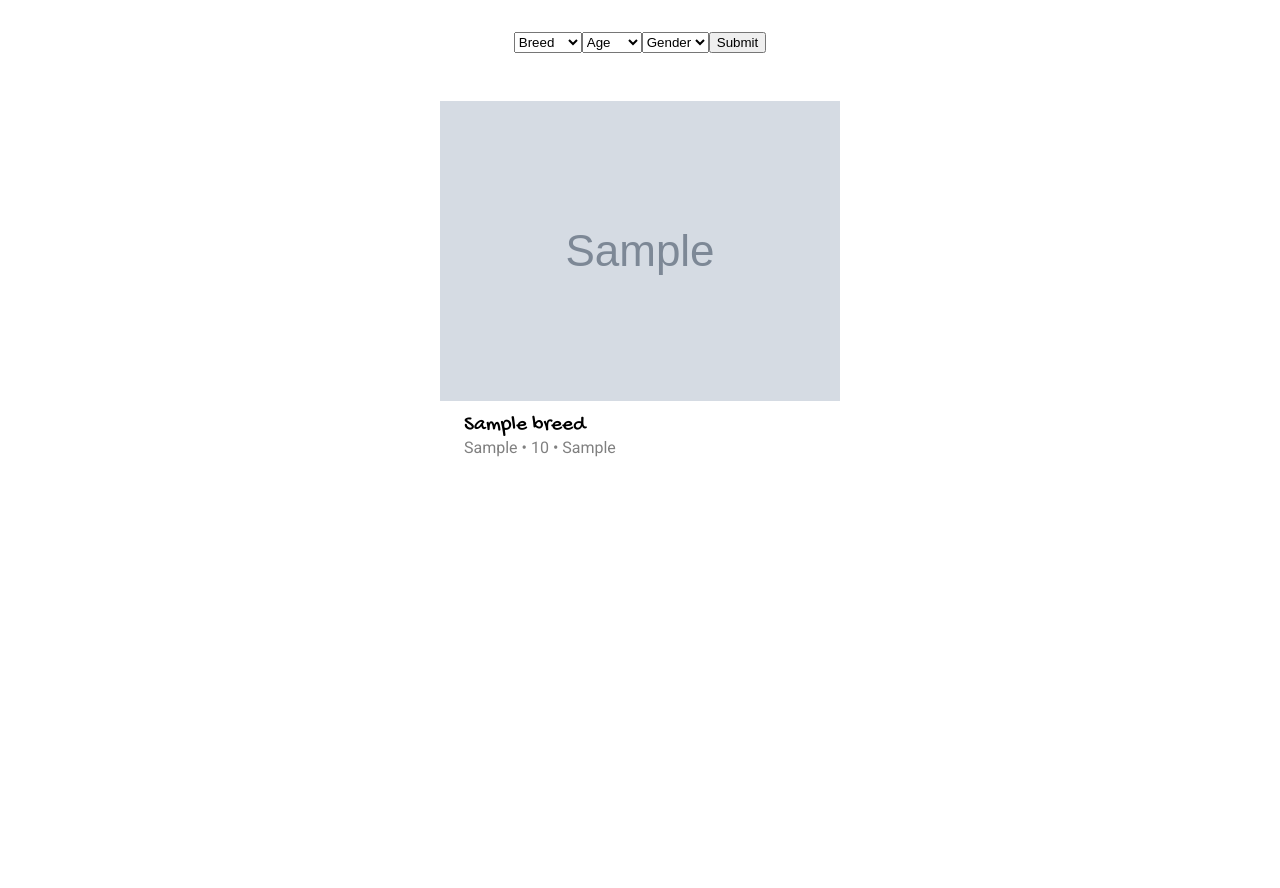
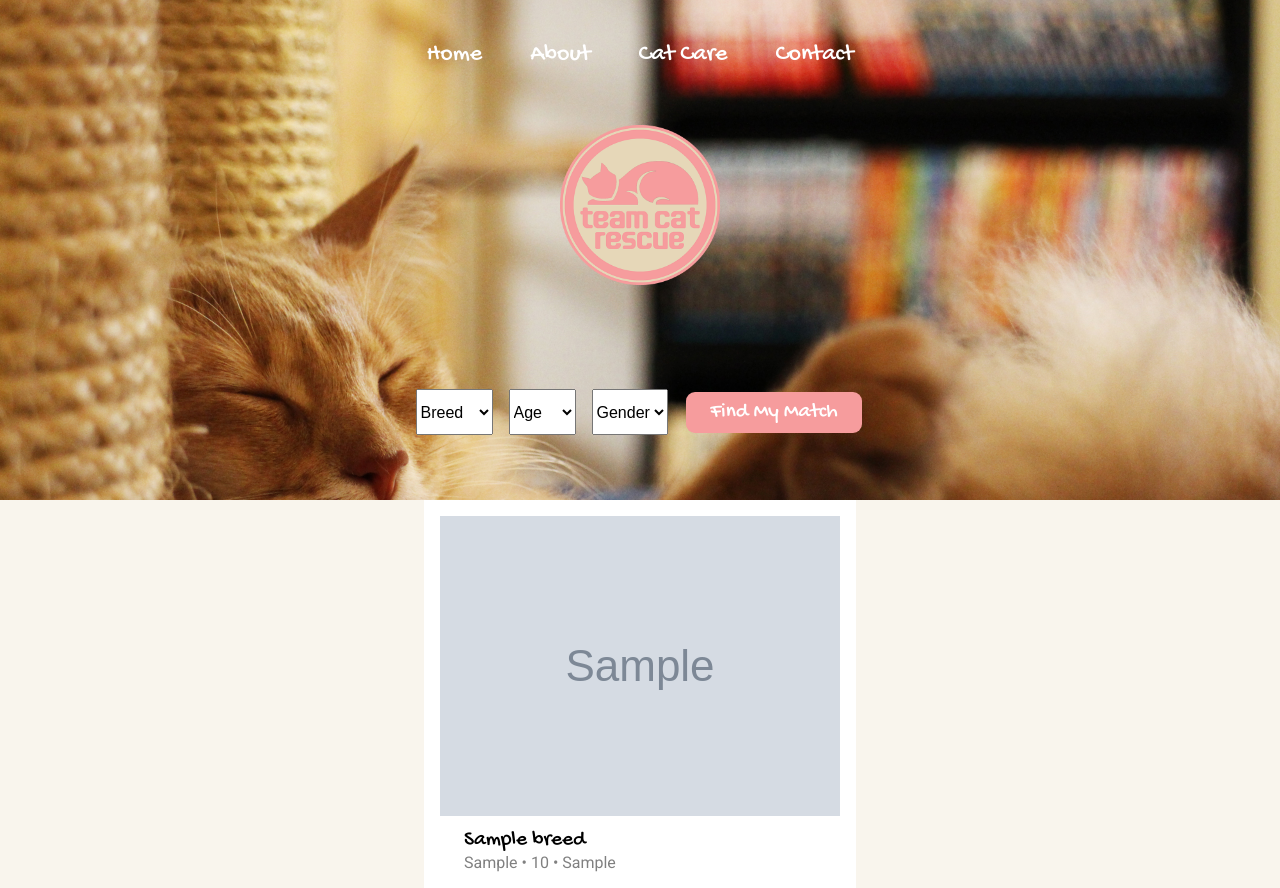
Before and after one commit to elainecookiee/TeamCatRescue, a PHP site: page / in a window 1280 px wide. Before the commit the page ends 457 px from the top, so only its background shows below. Run offline with PHP 8.4, Linux system fonts and the light colour scheme; tables that the repository leaves empty or names only in its code hold one stand-in row (values such as "Sample post"); grey boxes marked "Sample" are stand-in pictures.

Commit message:
main page nav, banner, filter css updated

```diff
--- a/index.php
+++ b/index.php
@@ -7,21 +7,100 @@
 		<link href="https://fonts.googleapis.com/css?family=Gochi+Hand|Roboto" rel="stylesheet">
 
 		<style type="text/css">
-			a.logo, .title {
+			body {
+				margin:0;
+				background-color: #f9f5ed;
+			}
+
+			.mainnav, .logo {
 				display: flex;
 				justify-content: center;
+				padding:1em;
 			}
 
-			form {
+			.mainnav {
+
+			}
+
+			nav a {
+				padding: 1em;
+				color:white;
+				text-decoration: none;
+				font-family: 'Gochi Hand', cursive;
+				font-size: 18pt;
+
+			}
+
+			.filter {
 				display: flex;
     			justify-content: center;
+    			padding-top: 3em;
     			margin: 2em;
+			}
+
+			.topfilter {
+				display: flex;
+    			justify-content: center;
+				position: fixed;
+				top:0;
+				z-index: 1;
+				width:100%;
+				height: 60px;
+				padding-top: 0;
+    			margin: 0;
+				background-color: #e6d7b8;
+				display: none;
+			}
+
+			.topfilter form{
+				display: flex;
+			}
+
+			select, input {
+  				font-size: 16px;
+  				margin: 0.5em;
+			}
+
+			input {
+				background-color: #f69c9d;
+				-moz-border-radius:9px;
+				-webkit-border-radius:9px;
+				border-radius:9px;
+				border:0;
+				display:inline-block;
+				cursor:pointer;
+				color:#ffffff;
+				font-family: 'Gochi Hand', cursive;
+				font-size: 16pt;
+				padding:8px 24px;
+				text-decoration:none;
+				}
+				input:hover {
+					background-color:#c96a6b;
+				}
+				input:active {
+					position:relative;
+					top:1px;
+				}
+
+
+			.banner {
+				width: 100%;
+				height: 500px;
+				background-image: url("images/banner.jpg");
+				background-repeat: no-repeat;
+				background-position: center;
+				background-size: 100%;
 			}
 
 			.gallery {
 				display: flex;
 				justify-content: center;
 				flex-wrap: wrap;
+			}
+
+			.each {
+				background-color: white;
 			}
 
 			.thumnail {
@@ -54,7 +133,66 @@
 	</head>
 <body>
 
+<div class="banner">
+<!--Navigation Bar-->
+	<nav class="mainnav" id="home">
+	    <a href="#home">Home</a>
+	    <a href="about.html">About</a>
+	    <a href="catcare.html">Cat Care</a>
+	    <a href="contact_page.html">Contact</a>
+    </nav>
+    <div class="logo">
+    <img id="logo" src="assets/logo_main.png" alt="team cat rescue logo" width=160px height="160px" /></div>
 
+<!--Filters-->
+ <form class="filter" method='get' action='index.php'>
+	<select name='breedForm'>
+	<option value="Breed" selected="selected">Breed</option>
+
+	<?php
+
+	$db = new PDO('mysql:host=localhost;dbname=cats;charset=utf8', 'root', 'root');
+	$db->setAttribute(PDO::ATTR_ERRMODE, PDO::ERRMODE_EXCEPTION);
+	$db->setAttribute(PDO::ATTR_EMULATE_PREPARES, false);
+
+	$sql = "SELECT *
+	FROM `breed`";
+
+	$result = $db->prepare($sql);
+    $result -> execute();
+    $data = $result->fetchAll();
+
+		// loop over it
+		foreach( $data as $row ) {
+			// display row:
+			echo "<option value='";
+			echo $row['bid'];
+			echo "'>";
+			echo $row['breed'];
+			echo "</option>";
+		}
+	?>
+	</select>
+	<select name='age'>
+            	<option value="Age" selected="selected">Age</option>
+            	<option value="Adult">Adult</option>
+            	<option value="Young">Young</option>
+            	<option value="Elder">Elder</option>
+            	<option value="Kitten">Kitten</option>
+            </select>
+
+            <select name='gender'>
+            	<option value="Gender" selected="selected">Gender</option>
+            	<option value="Male">Male</option>
+            	<option value="Female">Female</option>
+            </select>
+            <input type='submit' value="Find My Match"/>
+
+</form>
+
+</div>
+
+<div class="topfilter">
  <form method='get' action='index.php'>
 	<select name='breedForm'>
 	<option value="Breed" selected="selected">Breed</option>
@@ -96,13 +234,10 @@
             	<option value="Male">Male</option>
             	<option value="Female">Female</option>
             </select>
-            <input type='submit' />
+            <input type='submit' value="Find My Match"/>
 
 </form>
-
-
-
-
+</div>
 
 <div class="gallery">
 
@@ -167,7 +302,7 @@ for ($i = 0; $i < sizeof($data); $i++ ) {
 		if( $localID > -1 ) {
 		 	 echo "</div>";
 		};
-		echo "<div><img class=\"thumnail\" src=\"images/" . $data[$i]['image'] . "\">" ;
+		echo "<div class='each'><img class=\"thumnail\" src=\"images/" . $data[$i]['image'] . "\">" ;
 		echo "<div><ul class='info'><li class='catname'>" . $data[$i]['name']. "</li>
 		<li class='detail'>" . $data[$i]['breed']." • ".$data[$i]['age']." • ".$data[$i]['gender']."</li>
 		</ul>
@@ -184,6 +319,25 @@ for ($i = 0; $i < sizeof($data); $i++ ) {
 ?>
 
 </div>
+
+<script>
+window.onload = function() {
+	window.addEventListener ("scroll", scrollMenuTop);
+}
+
+function scrollMenuTop() {
+	var mq = window.matchMedia("(min-width:1024px)");
+	var scrolled = window.scrollY;
+	var x = document.querySelector(".topfilter");
+	if ((scrolled>500)&&(mq.matches))
+		{x.style.display = "block";
+		x.style.display = "flex";
+}
+	else { x.style.display = "none"
+	}
+}
+</script>
+
 </body>
 
 </html>
```
Also changed, not shown: assets/logo_main.png (added), images/banner.jpg (added).
